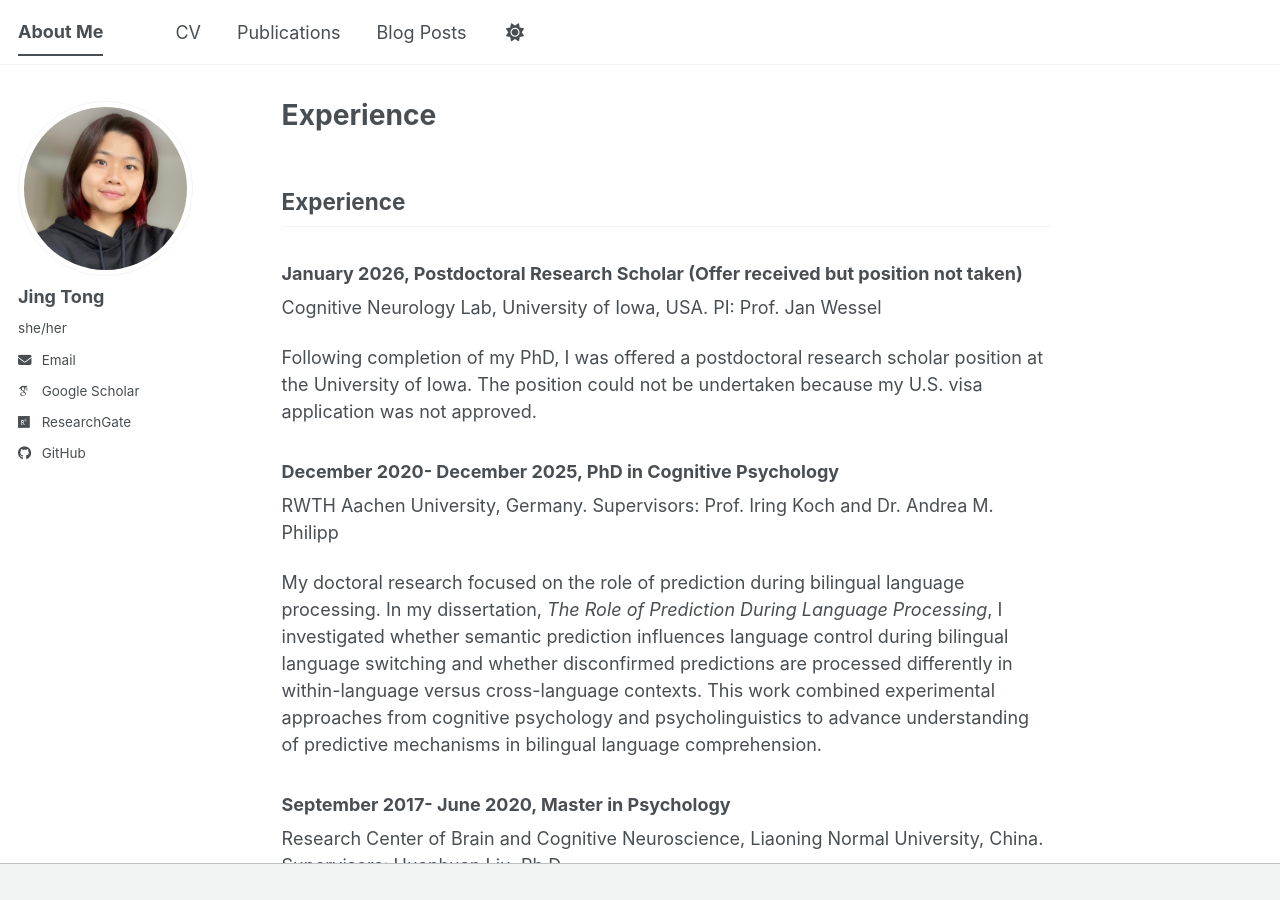
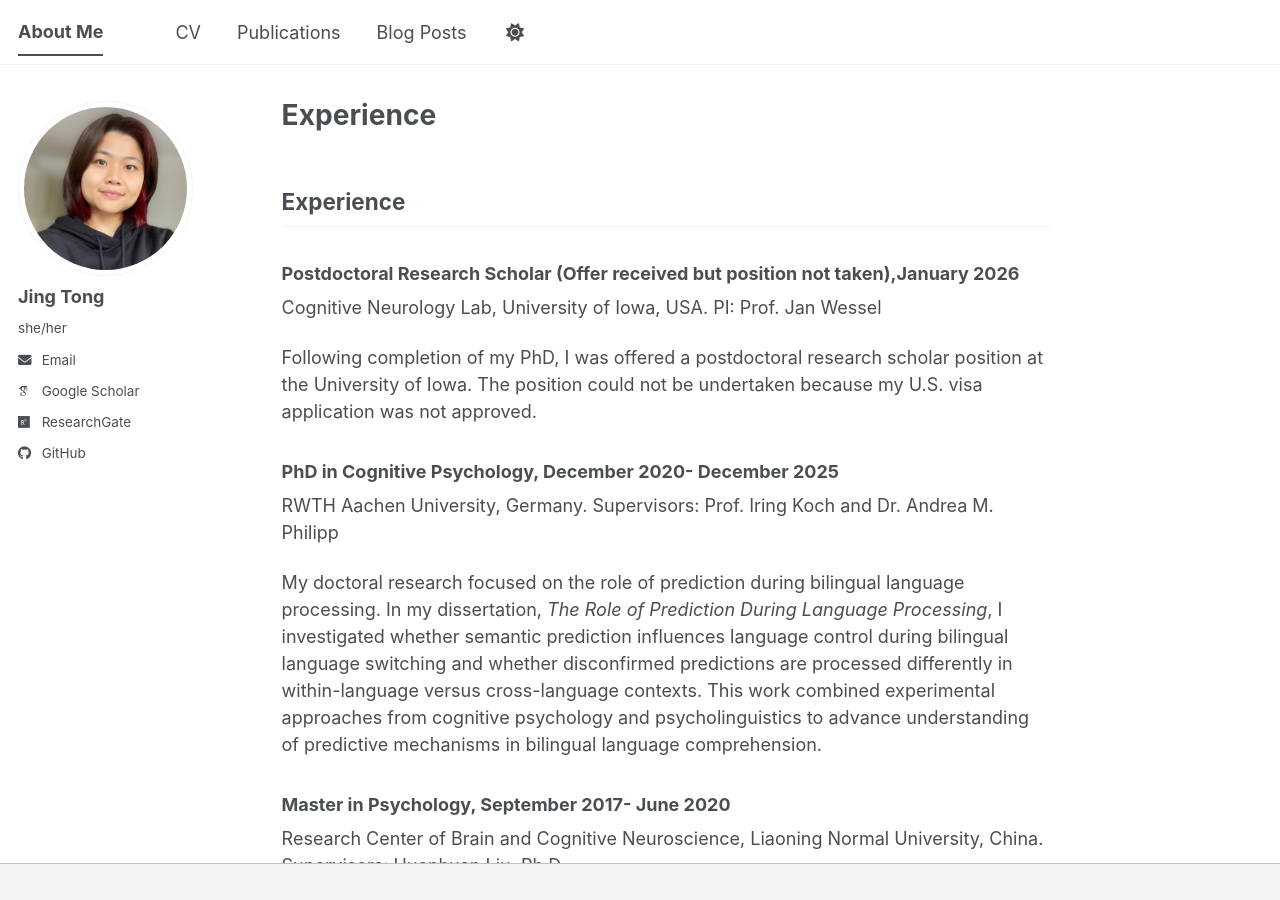
Before and after one commit to JingTong01/jingtong01.github.io, a Jekyll site: the page built from _pages/about.md, in a window 1280 px wide and 900 px high. Built offline with Jekyll 4.4.1, drawn with Linux system fonts in a browser that asks for light colours; some web fonts are replaced; a script bundle is joined from its source files by our own code; library files that are not in the unit come from our copies; our own code applies the rules of GitHub Pages for plain Markdown files.

```diff
--- a/_pages/about.md
+++ b/_pages/about.md
@@ -8,17 +8,17 @@ redirect_from:
 
 
 ## Experience
-### January 2026, Postdoctoral Research Scholar (Offer received but position not taken)
+### Postdoctoral Research Scholar (Offer received but position not taken),January 2026
 Cognitive Neurology Lab, University of Iowa, USA. PI: Prof. Jan Wessel
 
 Following completion of my PhD, I was offered a postdoctoral research scholar position at the University of Iowa. The position could not be undertaken because my U.S. visa application was not approved.
 
-### December 2020- December 2025, PhD in Cognitive Psychology
+### PhD in Cognitive Psychology, December 2020- December 2025
 RWTH Aachen University, Germany. Supervisors: Prof. Iring Koch and Dr. Andrea M. Philipp
 
 My doctoral research focused on the role of prediction during bilingual language processing. In my dissertation, *The Role of Prediction During Language Processing*, I investigated whether semantic prediction influences language control during bilingual language switching and whether disconfirmed predictions are processed differently in within-language versus cross-language contexts. This work combined experimental approaches from cognitive psychology and psycholinguistics to advance understanding of predictive mechanisms in bilingual language comprehension.
 
-### September 2017- June 2020, Master in Psychology
+### Master in Psychology, September 2017- June 2020
 Research Center of Brain and Cognitive Neuroscience, Liaoning Normal University, China. Supervisors: Huanhuan Liu, Ph.D.
 
 My master's research focused on bilingual language control, including investigations of reward expectation in bilingual language processing and the application of transcranial direct current stimulation (tDCS) to to modulate brain regions associated with language control.
```
